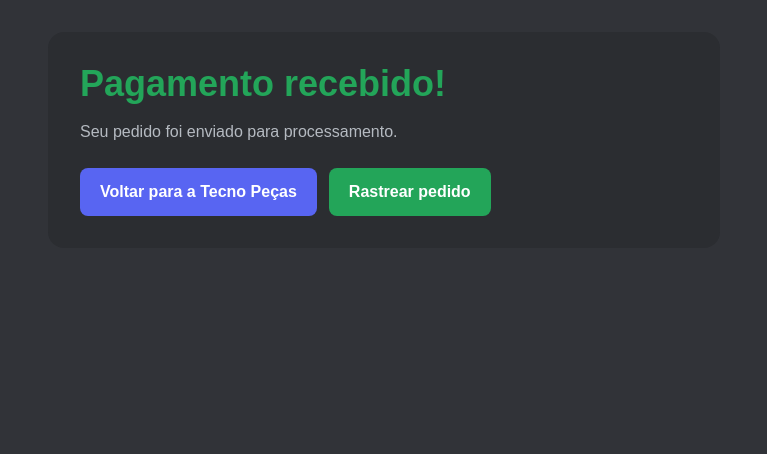
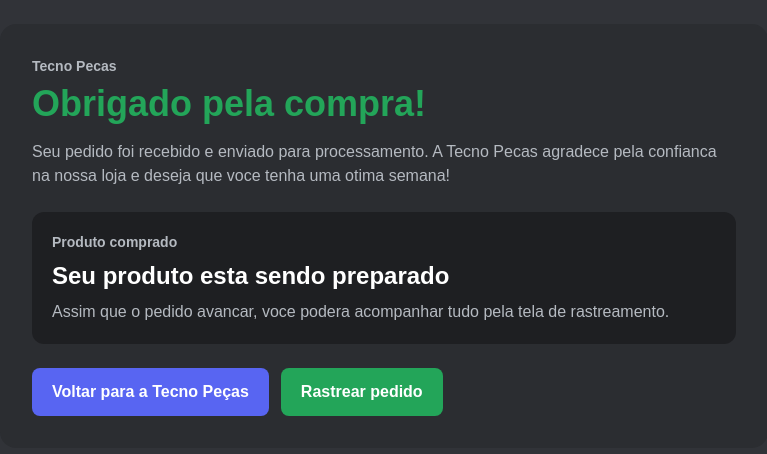
Before and after one commit to bazikin-ux/tecno-pecas, a Next.js app: page /sucesso in a window 1280 px wide. Shown: the top 454 px of the page, without its empty margins (256-1023 px from the left). Built offline with nearby package versions, Linux system fonts and the light colour scheme.

Commit message:
Melhorar pagina de sucesso da compra

```diff
--- a/app/sucesso/page.tsx
+++ b/app/sucesso/page.tsx
@@ -2,15 +2,24 @@ import Link from "next/link";
 
 export default function SucessoPage() {
   return (
-    <main className="min-h-screen bg-[#313338] p-8 text-white">
-      <div className="mx-auto max-w-2xl rounded-2xl bg-[#2b2d31] p-8">
-        <h1 className="text-4xl font-black text-[#23a559]">
-          Pagamento recebido!
+    <main className="min-h-screen bg-[#313338] p-6 text-white">
+      <div className="mx-auto max-w-3xl rounded-2xl bg-[#2b2d31] p-8">
+        <p className="text-sm font-bold text-[#b5bac1]">Tecno Pecas</p>
+        <h1 className="mt-2 text-4xl font-black text-[#23a559]">
+          Obrigado pela compra!
         </h1>
 
         <p className="mt-4 text-[#b5bac1]">
-          Seu pedido foi enviado para processamento.
+          Seu pedido foi recebido e enviado para processamento. A Tecno Pecas agradece pela confianca na nossa loja e deseja que voce tenha uma otima semana!
         </p>
+
+        <div className="mt-6 rounded-xl bg-[#1e1f22] p-5">
+          <p className="text-sm font-bold text-[#b5bac1]">Produto comprado</p>
+          <h2 className="mt-2 text-2xl font-black">Seu produto esta sendo preparado</h2>
+          <p className="mt-2 text-[#b5bac1]">
+            Assim que o pedido avancar, voce podera acompanhar tudo pela tela de rastreamento.
+          </p>
+        </div>
 
         <Link
           href="/"
```
